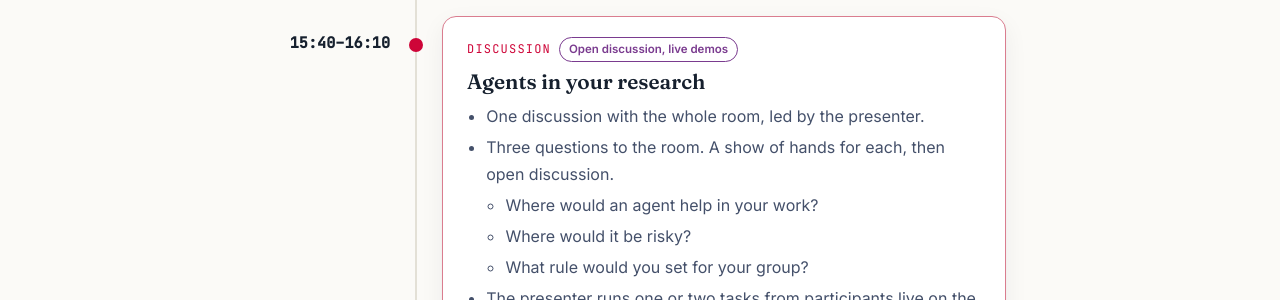
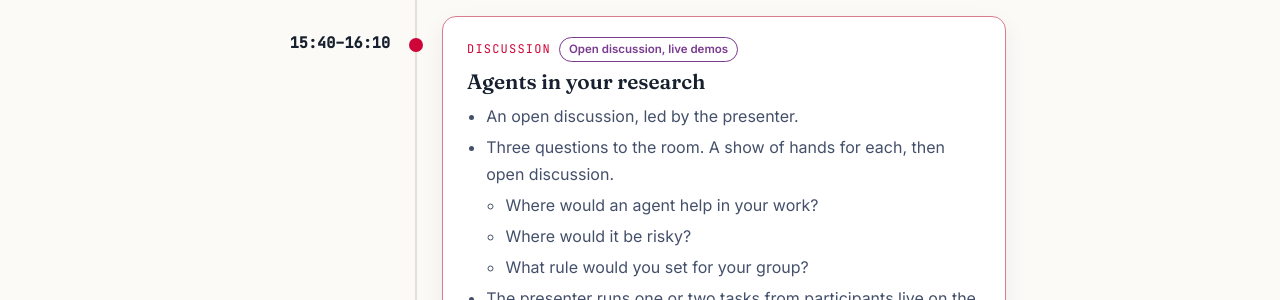
Before and after one commit to nwoi-ai-agents-day/nwoi-ai-agents-day.github.io, a Jekyll site: the page built from programme.html, in a window 1280 px wide and 900 px high, scrolled down 2934 px. Shown: the part 154-454 px from the top of the window. Built offline with Jekyll 4.4.1, drawn with Linux system fonts in a browser that asks for light colours; some of the changed text lies outside the part shown.

Commit message:
Site at the root address; drop 'whole-room'; title AI Safety & Security

```diff
--- a/_config.yml
+++ b/_config.yml
@@ -4,7 +4,7 @@ description: >-
   A one-day course on using AI agents in research, for researchers from NWO-I
   institutes. Based on the CWI course AI Agents in Practice.
 url: "https://nwoi-ai-agents-day.github.io"
-baseurl: "/nwoi-ai-agents-day"
+baseurl: ""
 
 event:
   edition: NWO-I edition
@@ -19,7 +19,7 @@ event:
   instructors:
     - name: M. Bilgehan Ertan
       role: Main instructor
-      title: PhD Student, AI Safety & Privacy
+      title: PhD Student, AI Safety & Security
       group: Computer Security (CSY), CWI Amsterdam
       profile: https://bilgehanertan.github.io
       photo: /assets/img/people/ertan.jpg
--- a/_data/programme.yml
+++ b/_data/programme.yml
@@ -48,7 +48,7 @@
   label: Part 2
   title: Working effectively with an agent
   kind: part
-  format: Talk, one short whole-room exercise
+  format: Talk, one short exercise
   items:
     - A good task description. The goal, the context, the limits and what "done" looks like. Together we rewrite "analyse my data" into a good task.
     - Context and memory. Instruction files such as `CLAUDE.md` and `AGENTS.md`, and your own notes.
@@ -102,7 +102,7 @@
   kind: discussion
   format: Open discussion, live demos
   items:
-    - One discussion with the whole room, led by the presenter.
+    - An open discussion, led by the presenter.
     - text: "Three questions to the room. A show of hands for each, then open discussion."
       sub:
         - Where would an agent help in your work?
```
Also changed, not shown: README.md.
